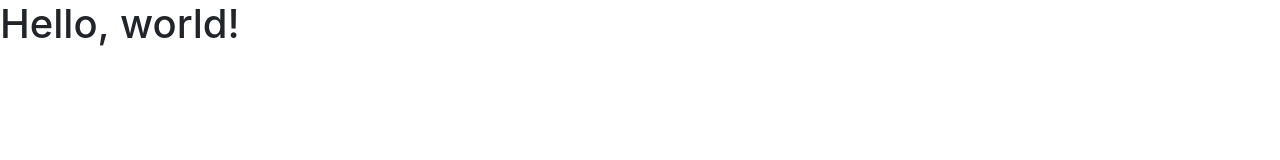
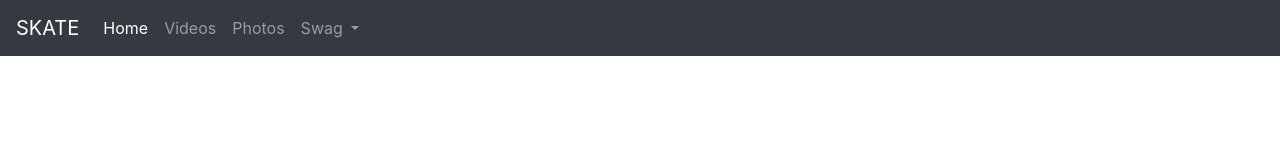
Before and after one commit to jeffalewis42/super-duper-pancake, a plain HTML site: page index.html in a window 1280 px wide. Drawn offline with nearby package versions, Linux system fonts and the light colour scheme.

Commit message:
Navbar completed

```diff
--- a/index.html
+++ b/index.html
@@ -11,11 +11,42 @@
     <link rel="stylesheet" href="bootstrap-4.5.0-dist/css/bootstrap.min.css">
     <!--    --Custom CSS---->
     <link rel="stylesheet" href="main.css">
-    <title>Hello, world!</title>
+    <title></title>
 </head>
 
 <body>
-    <h1>Hello, world!</h1>
+    <nav class="navbar navbar-expand-lg navbar-dark bg-dark">
+        <a class="navbar-brand" href="#">SKATE</a>
+        <button class="navbar-toggler" type="button" data-toggle="collapse" data-target="#navbarNavDropdown" aria-controls="navbarNavDropdown" aria-expanded="false" aria-label="Toggle navigation">
+            <span class="navbar-toggler-icon"></span>
+        </button>
+        <div class="collapse navbar-collapse" id="navbarNavDropdown">
+            <ul class="navbar-nav">
+                <li class="nav-item active">
+                    <a class="nav-link" href="#">Home <span class="sr-only">(current)</span></a>
+                </li>
+                <li class="nav-item">
+                    <a class="nav-link" href="#">Videos</a>
+                </li>
+                <li class="nav-item">
+                    <a class="nav-link" href="#">Photos</a>
+                </li>
+                <li class="nav-item dropdown">
+                    <a class="nav-link dropdown-toggle" href="#" id="navbarDropdownMenuLink" role="button" data-toggle="dropdown" aria-haspopup="true" aria-expanded="false">
+                        Swag
+                    </a>
+                    <div class="dropdown-menu" aria-labelledby="navbarDropdownMenuLink">
+                        <a class="dropdown-item" href="#">Pants</a>
+                        <a class="dropdown-item" href="#">Shirts</a>
+                        <a class="dropdown-item" href="#">Other Apparel</a>
+                    </div>
+                </li>
+            </ul>
+        </div>
+    </nav>
+
+
+
 
     <!-- Optional JavaScript -->
     <script src="javas.js"></script>
@@ -24,6 +55,4 @@
     <script src="https://cdn.jsdelivr.net/npm/popper.js@1.16.0/dist/umd/popper.min.js" integrity="sha384-Q6E9RHvbIyZFJoft+2mJbHaEWldlvI9IOYy5n3zV9zzTtmI3UksdQRVvoxMfooAo" crossorigin="anonymous"></script>
     <script src="bootstrap-4.5.0-dist/js/bootstrap.min.js"></script>
 
-</body>
-
-</html>
+</body></html>
```
